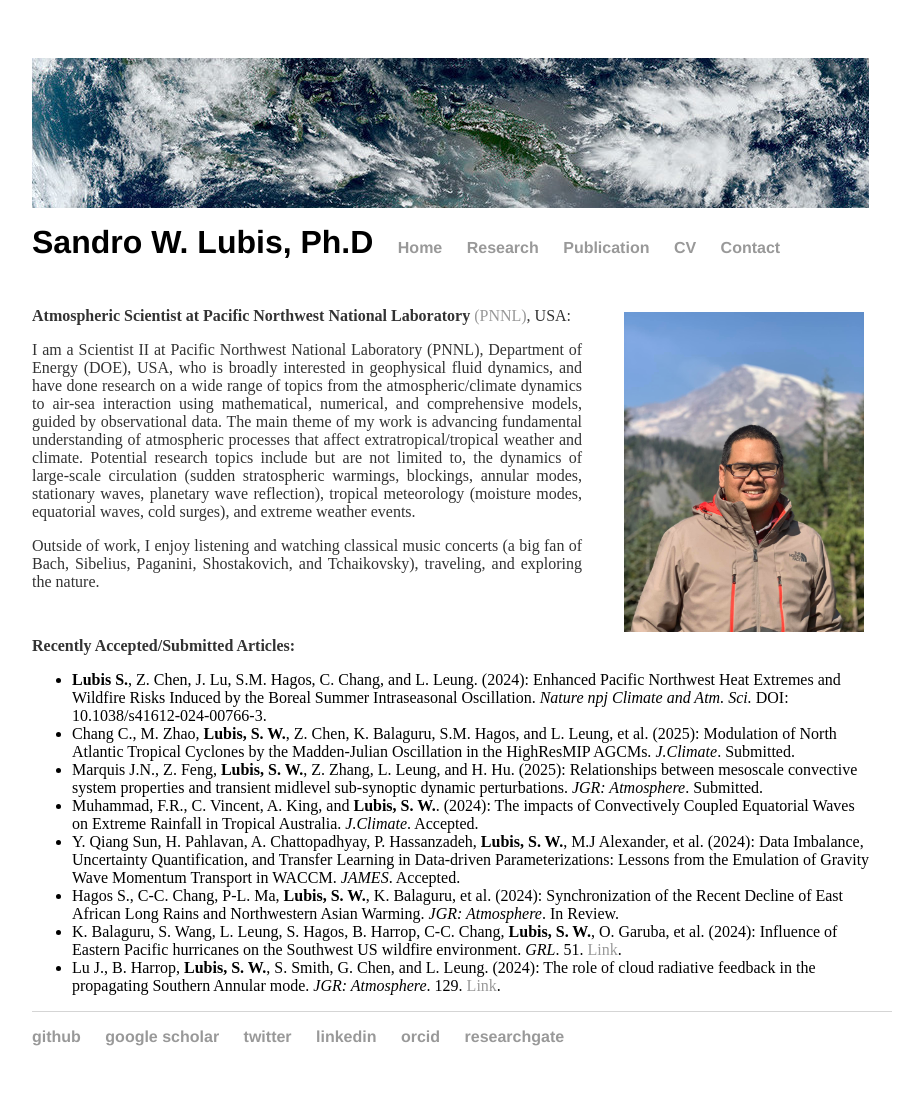
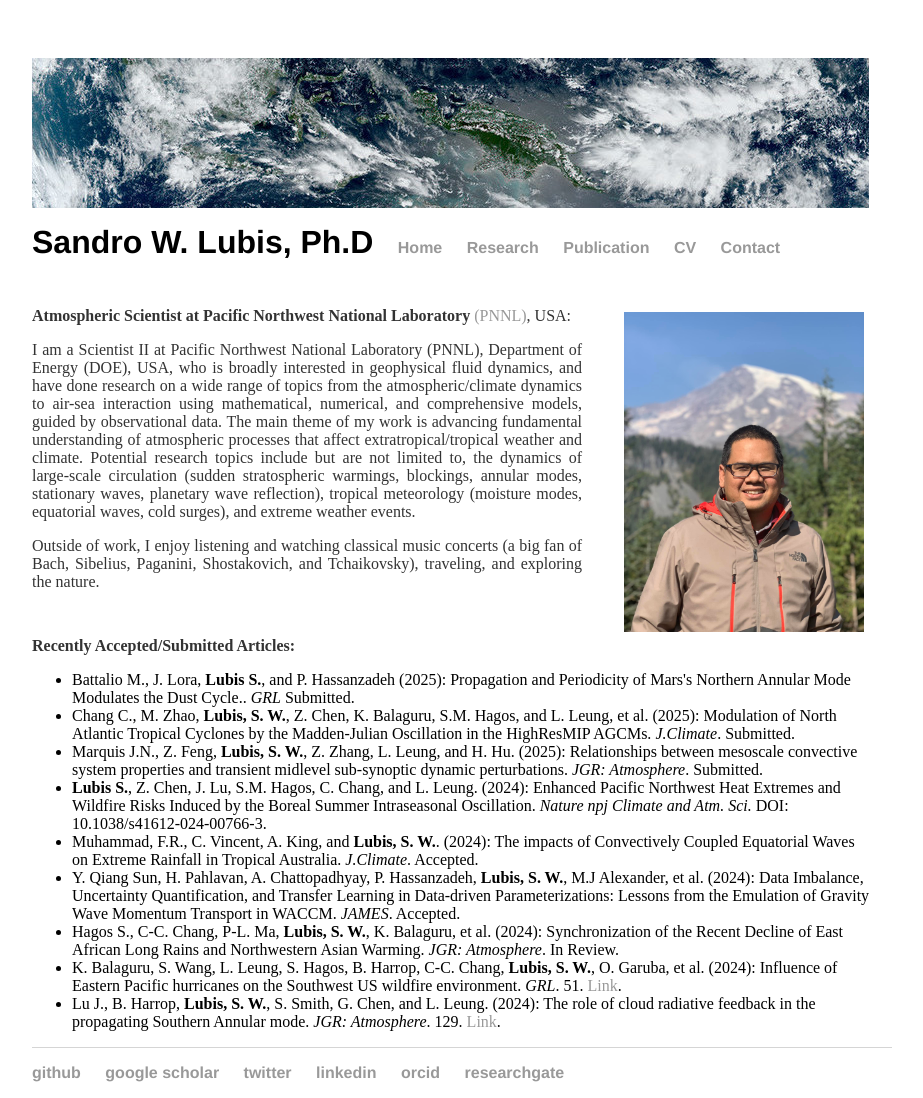
Before and after one commit to sandrolubis/sandrolubis.github.io, a Jekyll site: the page built from index.html, in a window 1280 px wide. Shown: the whole page, without its empty margins (276-1199 px from the left). Built offline with Jekyll 4.4.1, drawn with Linux system fonts in a browser that asks for light colours; before the commit the page ends 1062 px from its top, so only the background shows below that.

Commit message:
Update index.html

```diff
--- a/index.html
+++ b/index.html
@@ -46,9 +46,10 @@ div.relative {
 
 	<p class="ex", style="padding-top:30px"><font size=3><b>Recently Accepted/Submitted Articles:</b></p>
 		<ul class="ex">
-		<li> <b>Lubis S.</b>, Z. Chen, J. Lu, S.M. Hagos, C. Chang, and L. Leung. (2024): Enhanced Pacific Northwest Heat Extremes and Wildfire Risks Induced by the Boreal Summer Intraseasonal Oscillation. <i>Nature npj Climate and Atm. Sci.</i> DOI: 10.1038/s41612-024-00766-3.</li>
+		<li> Battalio M., J. Lora,  <b>Lubis S.</b>, and P. Hassanzadeh (2025): Propagation and Periodicity of Mars's Northern Annular Mode Modulates the Dust Cycle.. <i>GRL</i> Submitted.</li>
 		<li> Chang C., M. Zhao, <b>Lubis, S. W.</b>, Z. Chen, K. Balaguru, S.M. Hagos, and L. Leung, et al. (2025): Modulation of North Atlantic Tropical Cyclones by the Madden-Julian Oscillation in the HighResMIP AGCMs. <i>J.Climate</i>. Submitted.</li>
 		<li> Marquis J.N., Z. Feng, <b>Lubis, S. W.</b>, Z. Zhang, L. Leung, and H. Hu. (2025): Relationships between mesoscale convective system properties and transient midlevel sub-synoptic dynamic perturbations. <i>JGR: Atmosphere</i>. Submitted.</li>
+		<li> <b>Lubis S.</b>, Z. Chen, J. Lu, S.M. Hagos, C. Chang, and L. Leung. (2024): Enhanced Pacific Northwest Heat Extremes and Wildfire Risks Induced by the Boreal Summer Intraseasonal Oscillation. <i>Nature npj Climate and Atm. Sci.</i> DOI: 10.1038/s41612-024-00766-3.</li>
                 <li> Muhammad, F.R., C. Vincent, A. King, and <b>Lubis, S. W.</b>. (2024): The impacts of Convectively Coupled Equatorial Waves on Extreme Rainfall in Tropical Australia. <i>J.Climate</i>. Accepted.</li>
 		<li> Y. Qiang Sun, H. Pahlavan, A. Chattopadhyay, P. Hassanzadeh, <b>Lubis, S. W.</b>, M.J Alexander, et al. (2024): Data Imbalance, Uncertainty Quantification, and Transfer Learning in Data-driven Parameterizations: Lessons from the Emulation of Gravity Wave Momentum Transport in WACCM. <i>JAMES</i>. Accepted.</li>
 		<li> Hagos S., C-C. Chang, P-L. Ma, <b>Lubis, S. W.</b>, K. Balaguru, et al. (2024): Synchronization of the Recent Decline of East African Long Rains and Northwestern Asian Warming. <i>JGR: Atmosphere</i>. In Review.</li>
```
